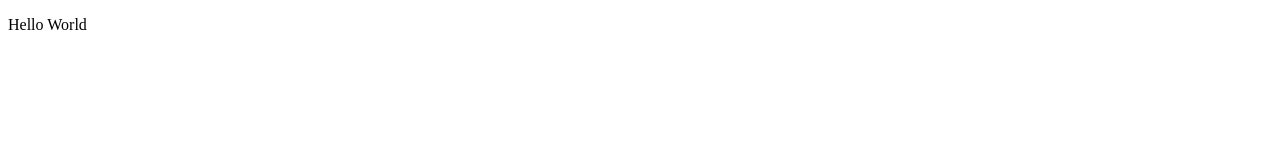
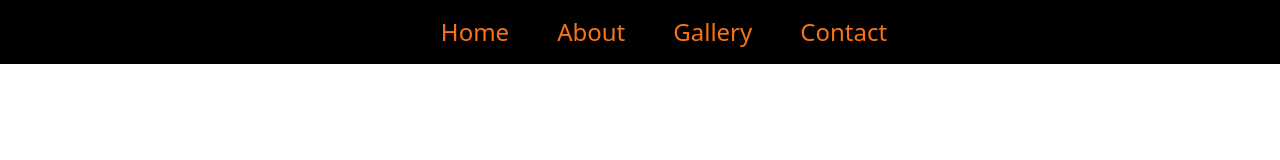
Before and after one commit to SuNDeW-013/First-HTML, a plain HTML site: page index.html in a window 1280 px wide. Drawn offline with nearby package versions, Linux system fonts and the light colour scheme.

Commit message:
yeni nowbar tailwindde yaradildi

```diff
--- a/index.html
+++ b/index.html
@@ -3,9 +3,18 @@
 <head>
   <meta charset="UTF-8">
   <meta name="viewport" content="width=device-width, initial-scale=1.0">
-  <title>Document</title>
+  <title>SuNDeW Holding</title>
+  <script src="https://cdn.tailwindcss.com"></script>
 </head>
 <body>
-  <p>Hello World</p>
+  <!--Nowbar Section-->
+  <header>
+    <div class="bg-black p-1 h-16 flex items-center justify-center">
+      <span  class="ml-12 text-2xl text-orange-500">Home</span>
+      <span  class="ml-12 text-2xl text-orange-500">About</span>
+      <span  class="ml-12 text-2xl text-orange-500">Gallery</span>
+      <span  class="ml-12 text-2xl text-orange-500">Contact</span>
+    </div>
+  </header>
 </body>
 </html>
```
